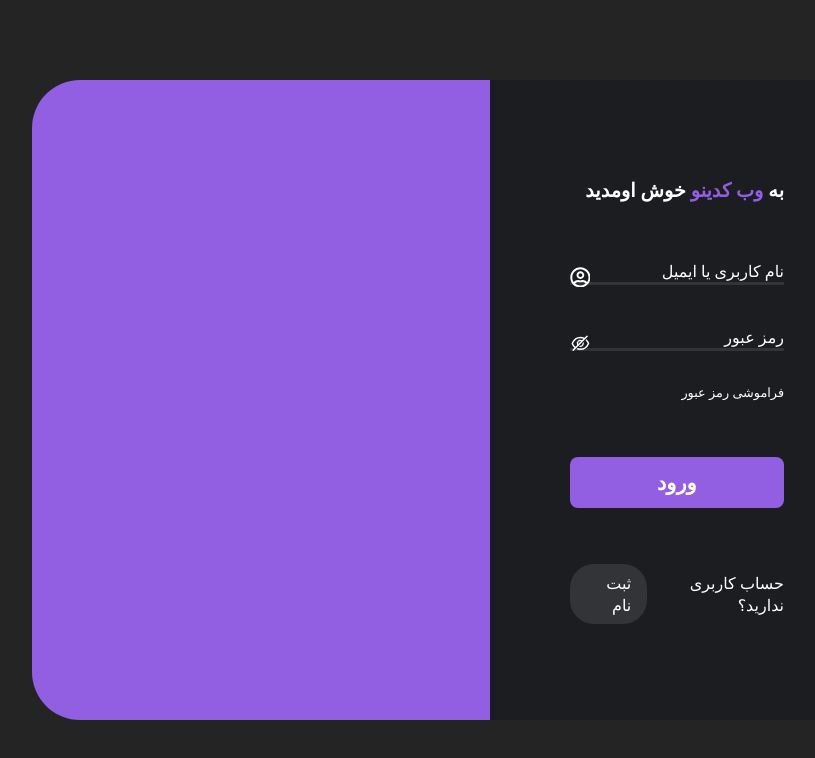
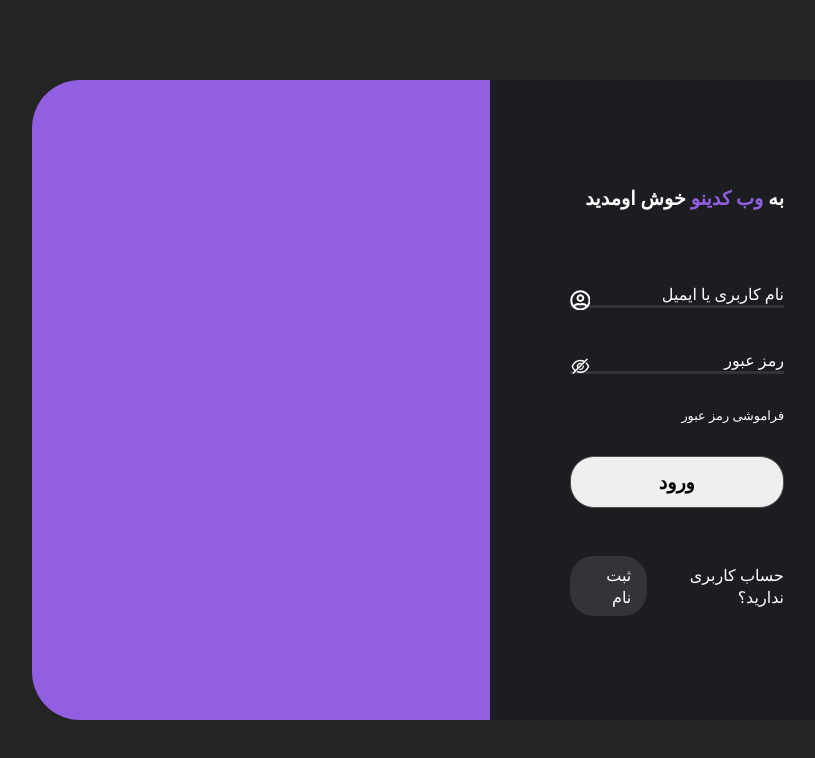
Before and after one commit to amirgh82/login-user, a React (Vite) app: page /login in a window 1280 px wide. Shown: the top 758 px of the page, without its empty margins (192-1007 px from the left). Built offline with nearby package versions, Linux system fonts and the light colour scheme; a web font is replaced by a local one.

Commit message:
change button hover style

```diff
--- a/src/Components/Button/Button.css
+++ b/src/Components/Button/Button.css
@@ -1,4 +1,4 @@
-.btn-submit {
+/* .btn-submit {
     border: none;
     background-color: var(--purple-color);
     transition: all 0.3s ease-in-out;
@@ -22,4 +22,72 @@
 
 .btn-submit:hover {
     background-color: var(--gray-color);
+} */
+.button {
+    font-size: 1.3rem;
+    font-weight: 900;
+    font-family: var(--font-def);
+    cursor: pointer;
+    padding: 0.7rem 0;
+    display: inline-block;
+    padding: 12px 24px;
+    border: 1px solid #4f4f4f;
+    border-radius: 1.5rem;
+    transition: all 0.2s ease-in;
+    position: relative;
+    overflow: hidden;
+    font-size: 19px;
+    color: black;
+    z-index: 1;
+    -webkit-border-radius: 1.5rem;
+    -moz-border-radius: 1.5rem;
+    -ms-border-radius: 1.5rem;
+    -o-border-radius: 1.5rem;
 }
+
+.button:before {
+    content: "";
+    position: absolute;
+    left: 50%;
+    transform: translateX(-50%) scaleY(1) scaleX(1.25);
+    top: 100%;
+    width: 140%;
+    height: 180%;
+    background-color: rgba(0, 0, 0, 0.05);
+    border-radius: 50%;
+    display: block;
+    transition: all 0.5s 0.1s cubic-bezier(0.55, 0, 0.1, 1);
+    z-index: -1;
+}
+
+.button:after {
+    content: "";
+    position: absolute;
+    left: 55%;
+    transform: translateX(-50%) scaleY(1) scaleX(1.45);
+    top: 180%;
+    width: 160%;
+    height: 190%;
+    background-color: var(--purple-color);
+    border-radius: 50%;
+    display: block;
+    transition: all 0.5s 0.1s cubic-bezier(0.55, 0, 0.1, 1);
+    z-index: -1;
+}
+
+.button:hover {
+    color: #ffffff;
+    border: 1px solid var(--purple-color);
+}
+
+.button:hover:before {
+    top: -35%;
+    background-color: var(--purple-color);
+    transform: translateX(-50%) scaleY(1.3) scaleX(0.8);
+}
+
+.button:hover:after {
+    top: -45%;
+    background-color: var(--purple-color);
+    transform: translateX(-50%) scaleY(1.3) scaleX(0.8);
+}
--- a/src/Components/Button/Button.jsx
+++ b/src/Components/Button/Button.jsx
@@ -1,8 +1,8 @@
 import React from 'react'
 import './Button.css'
 
-export default function Button({children}) {
+export default function Button({ children }) {
     return (
-        <button type="submit" className='btn-submit'>{children}</button>
+        <button type="submit" className='btn-submitc button'>{children}</button>
     )
 }
```
